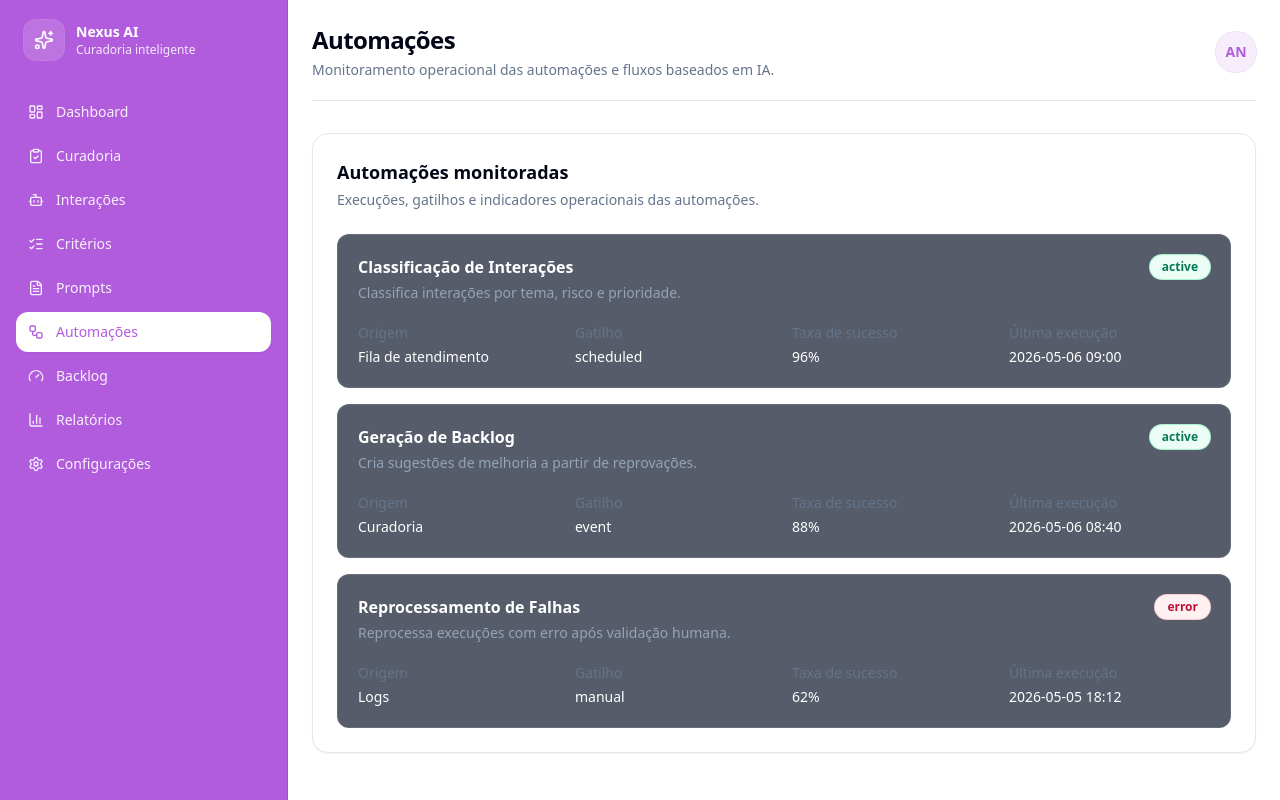
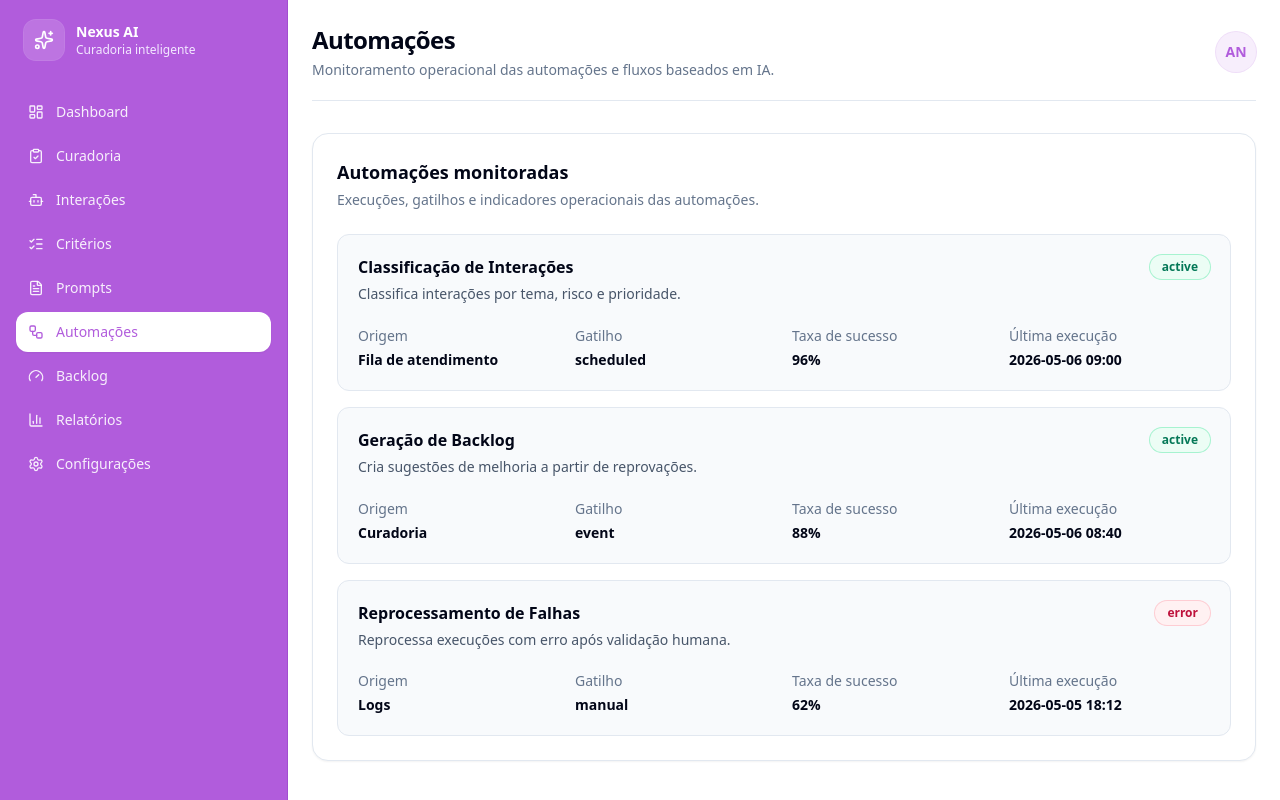
Before and after one commit to gittoptus/curadoria, a Next.js app: page /automacoes in a window 1280 px wide. Built offline with nearby package versions, Linux system fonts and the light colour scheme.

Commit message:
style: harmonize automations page with light theme

```diff
--- a/app/automacoes/page.tsx
+++ b/app/automacoes/page.tsx
@@ -17,14 +17,14 @@ export default function AutomacoesPage() {
           {automations.map((automation) => (
             <div
               key={automation.name}
-              className="rounded-xl border border-white/10 bg-slate-900/70 p-5"
+              className="rounded-xl border border-slate-200 bg-slate-50 p-5"
             >
-              <div className="mb-5 flex items-start justify-between">
+              <div className="mb-5 flex items-start justify-between gap-4">
                 <div>
-                  <h3 className="text-base font-semibold text-white">
+                  <h3 className="text-base font-semibold text-slate-950">
                     {automation.name}
                   </h3>
-                  <p className="mt-1 text-sm text-slate-400">
+                  <p className="mt-1 text-sm leading-relaxed text-slate-600">
                     {automation.description}
                   </p>
                 </div>
@@ -34,23 +34,23 @@ export default function AutomacoesPage() {
 
               <div className="grid gap-4 text-sm md:grid-cols-4">
                 <div>
-                  <p className="text-slate-500">Origem</p>
-                  <p className="mt-1 text-white">{automation.source}</p>
+                  <p className="font-medium text-slate-500">Origem</p>
+                  <p className="mt-1 font-semibold text-slate-950">{automation.source}</p>
                 </div>
 
                 <div>
-                  <p className="text-slate-500">Gatilho</p>
-                  <p className="mt-1 text-white">{automation.trigger}</p>
+                  <p className="font-medium text-slate-500">Gatilho</p>
+                  <p className="mt-1 font-semibold text-slate-950">{automation.trigger}</p>
                 </div>
 
                 <div>
-                  <p className="text-slate-500">Taxa de sucesso</p>
-                  <p className="mt-1 text-white">{automation.successRate}</p>
+                  <p className="font-medium text-slate-500">Taxa de sucesso</p>
+                  <p className="mt-1 font-semibold text-slate-950">{automation.successRate}</p>
                 </div>
 
                 <div>
-                  <p className="text-slate-500">Última execução</p>
-                  <p className="mt-1 text-white">{automation.lastRunAt}</p>
+                  <p className="font-medium text-slate-500">Última execução</p>
+                  <p className="mt-1 font-semibold text-slate-950">{automation.lastRunAt}</p>
                 </div>
               </div>
             </div>
```
